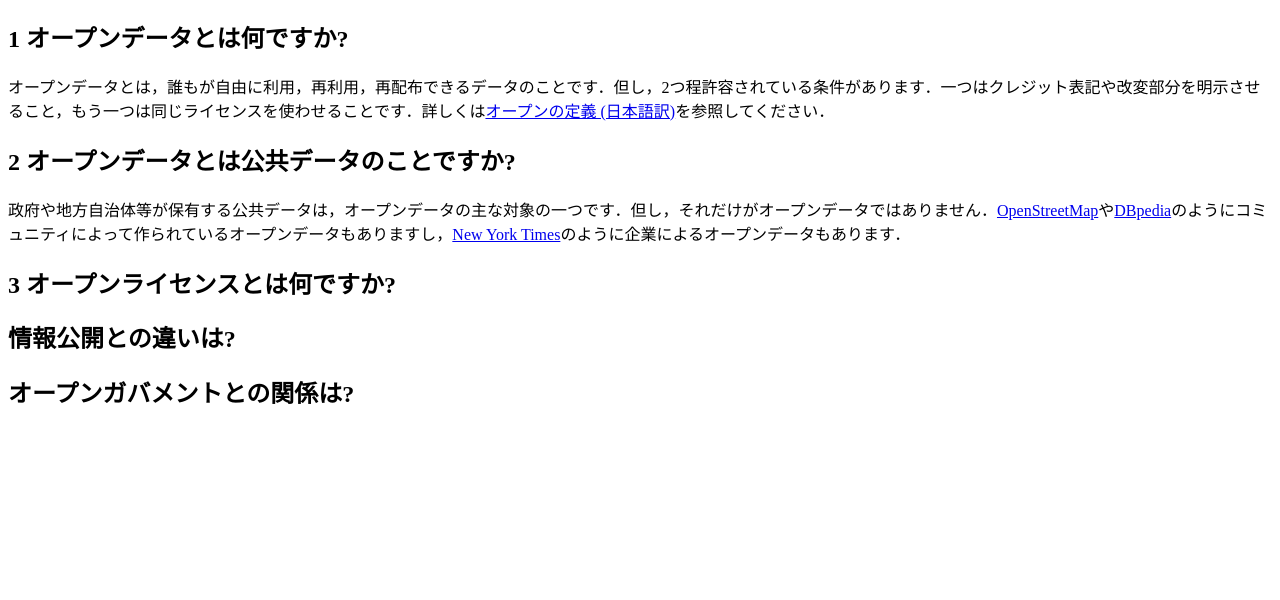
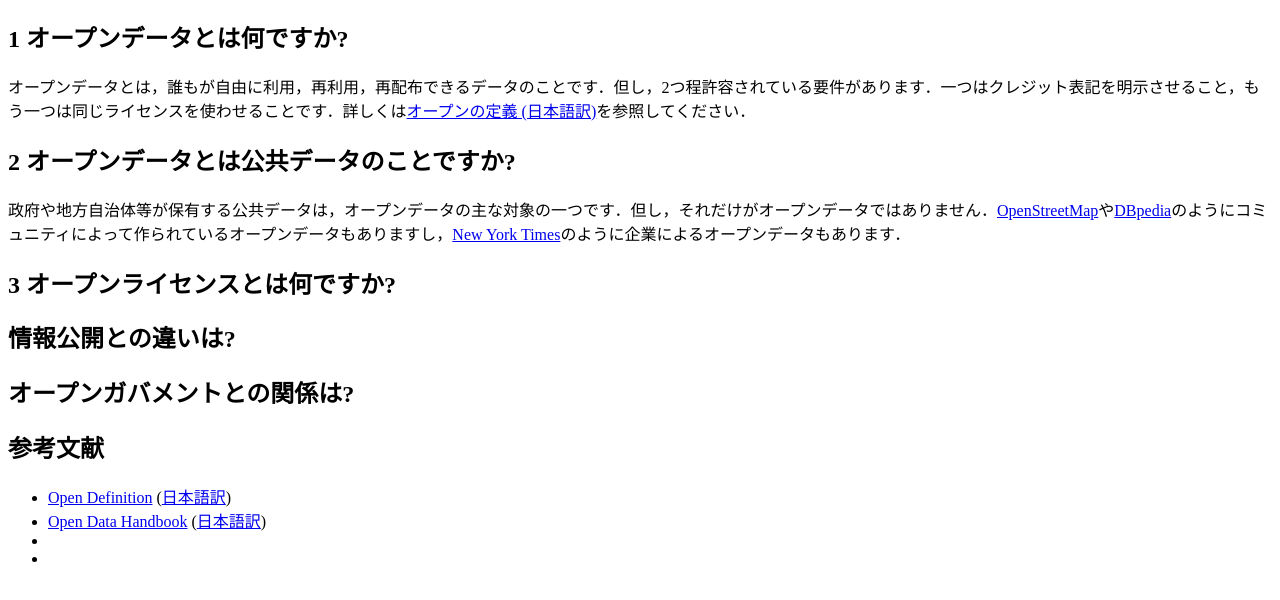
Before and after one commit to fumi/od-faq, a plain HTML site: page index.html in a window 1280 px wide. Shown: the part 70-670 px from the top of the page. Drawn offline with Linux system fonts and the light colour scheme.

Commit message:
Changed slightly

```diff
--- a/index.html
+++ b/index.html
@@ -8,7 +8,7 @@
 
     <section>
       <h2>1 オープンデータとは何ですか?</h2>
-      <p>オープンデータとは，誰もが自由に利用，再利用，再配布できるデータのことです．但し，2つ程許容されている条件があります．一つはクレジット表記や改変部分を明示させること，もう一つは同じライセンスを使わせることです．詳しくは<a href="http://opendefinition.org/od/japanese/">オープンの定義 (日本語訳)</a>を参照してください．</p>
+      <p>オープンデータとは，誰もが自由に利用，再利用，再配布できるデータのことです．但し，2つ程許容されている要件があります．一つはクレジット表記を明示させること，もう一つは同じライセンスを使わせることです．詳しくは<a href="http://opendefinition.org/od/japanese/">オープンの定義 (日本語訳)</a>を参照してください．</p>
     </section>
 
     <section>
@@ -30,5 +30,15 @@
       <h2>オープンガバメントとの関係は?</h2>
       <p></p>
     </section>
+
+    <section>
+      <h2>参考文献</h2>
+      <ul>
+        <li><a href="http://opendefinition.org">Open Definition</a> (<a href="http://opendefinition.org/od/japanese/">日本語訳</a>)</li>
+        <li><a href="http://opendatahandbook.org">Open Data Handbook</a> (<a href="http://opendatahandbook.org/ja/">日本語訳</a>)</li>
+        <li></li>
+        <li></li>
+      </ul>
+    </section>
   </body>
 </html>
```
